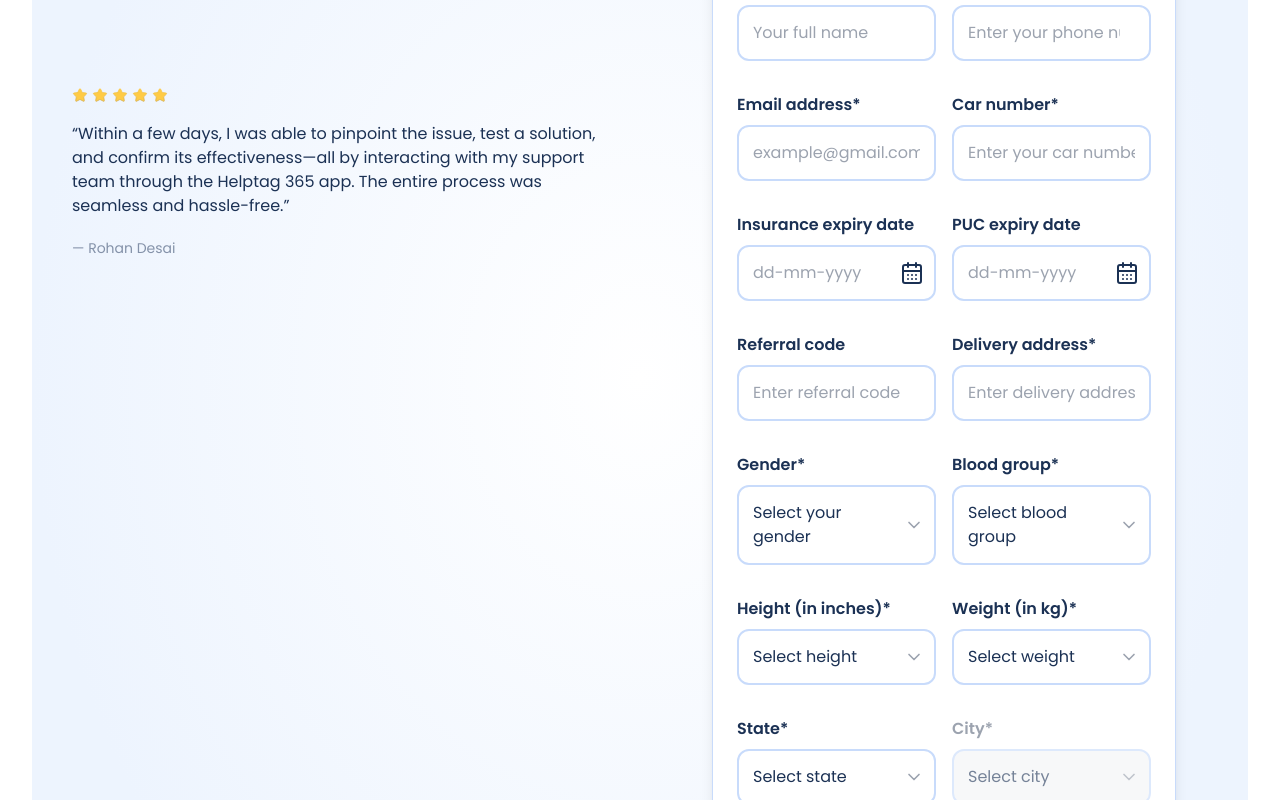
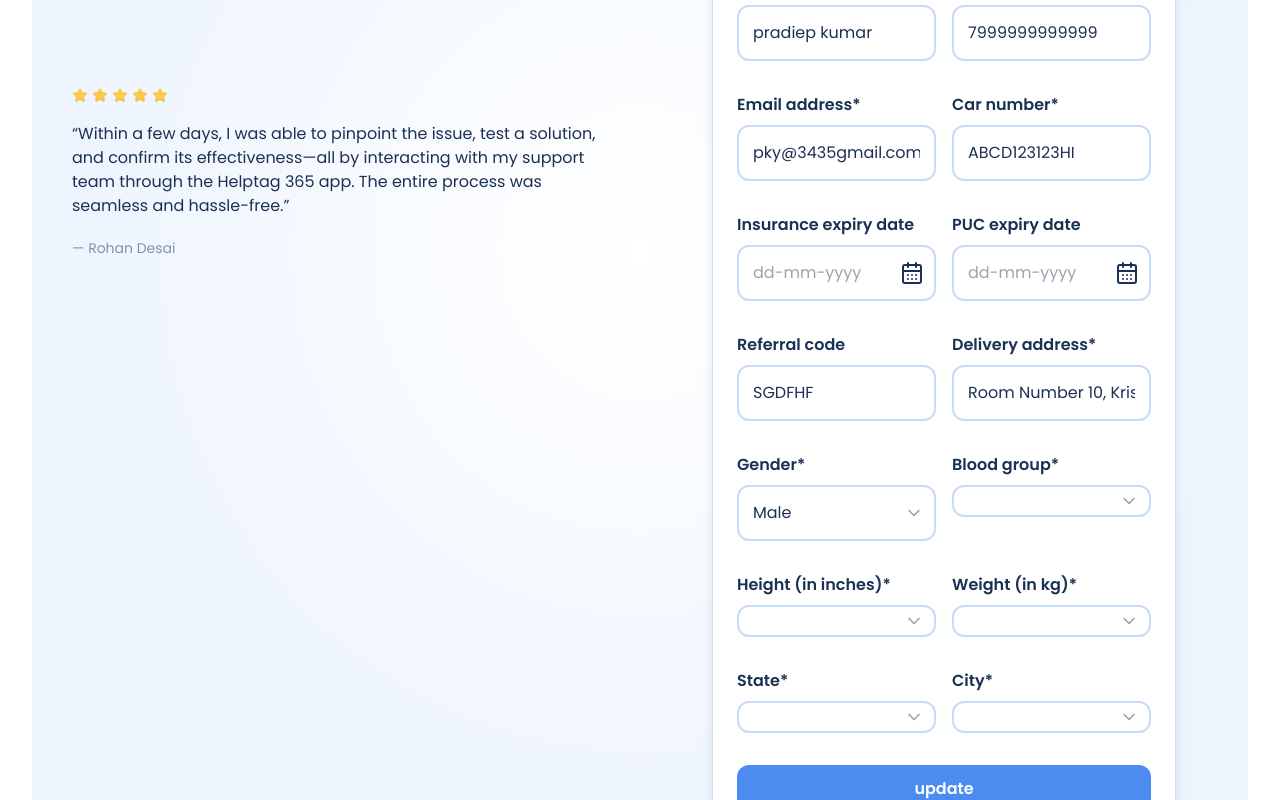
Before and after one commit to ashish739293/HelpTag365_code_v1.0.0, a React (Vite) app: page /profile in a window 1280 px wide. Shown: the part 380-1180 px from the top of the page. Built offline with nearby package versions, Linux system fonts and the light colour scheme.

Commit message:
"some changes"

```diff
--- a/src/components/Header/NavbarButtons.jsx
+++ b/src/components/Header/NavbarButtons.jsx
@@ -10,7 +10,7 @@ import { TrialButton } from '../Misc/TrialButton';
 
 export function NavbarButtons() {
     const location = useLocation();
-    const isLogged = true;
+    const isLogged = false;
     // const getLinkStyles = (path) => {
     //     const baseStyles = "w-full md:w-auto p-3 px-6 bg-white text-darker text-sm font-normal rounded-xl shadow-main text-center";
     //     const activeStyles = "opacity-50 line-through";
--- a/src/pages/Active/ActiveQR.jsx
+++ b/src/pages/Active/ActiveQR.jsx
@@ -1,60 +1,16 @@
-import { useState, useEffect } from 'react';
+import { useEffect } from 'react';
 import { MoveLeft } from 'lucide-react';
-import { Link, useNavigate } from 'react-router-dom';
-import { HOME_PATH, REGISTER_PATH } from '../../../routes';
-import { HeroBgSection, Testimony, Checkbox, Input, ModularForm } from '../../../components';
-import { toast } from 'react-toastify';
+import { useNavigate } from 'react-router-dom';
+import { HOME_PATH } from '../../routes';
+import { HeroBgSection } from '../../components';
+import { Testimony } from '../../components';
+import { Input } from '../../components';
+import { ModularForm } from '../../components';
 
-const defaultFormData = {
-    phone: '',
-    password: '',
-    rememberMe: false
-}
+
 
 export function ActiveQR() {
-    const [loginFormData, setLoginFormData] = useState(defaultFormData);
     const navigate = useNavigate();
-
-    const handleChange = (e) => {
-        setLoginFormData({ ...loginFormData, [e.target.name]: e.target.value });
-    }
-
-    const handleCheckboxChange = (e) => {
-        setLoginFormData({ ...loginFormData, [e.target.name]: e.target.checked });
-    }
-
-    const handleSubmit = async (e) => {
-        e.preventDefault();
-
-        try {
-            const response = await fetch('http://localhost:8000/api/v1/login', {
-                method: 'POST',
-                headers: {
-                    'Content-Type': 'application/json'
-                },
-                body: JSON.stringify(loginFormData)
-            });
-
-            const data = await response.json();
-            if (response.ok) {
-                // Success: Save the token, show success toast, and redirect
-                toast.success(data.message || 'Login Successful!', { position: "top-right" });
-                setLoginFormData(defaultFormData);
-                setTimeout(() => {
-                    navigate('/'); // Redirect to the dashboard or any other page
-                }, 2000); // Wait 2 seconds before redirecting
-            } else {
-                // Error: Handle invalid credentials or other errors
-                // setError(data.message || 'Login failed');
-                toast.error(data.message || 'Login failed', { position: "top-right" });
-            }
-        } catch (error) {
-            //   setError('An error occurred: ' + error.message);
-            toast.error('An error occurred: ' + error.message, { position: "top-right" });
-        }
-
-        setLoginFormData(defaultFormData);
-    }
 
     useEffect(() => {
         window.scrollTo(0, 0);
@@ -70,21 +26,15 @@ export function ActiveQR() {
                             <p>Back to home</p>
                         </button>
                         <div className='flex flex-col justify-center items-start gap-4'>
-                            <h1 className='text-4xl md:text-5xl font-semibold tracking-tight text-primary-darker'>Welcome back</h1>
-                            <p className='text-md text-dimmed'>Register and Your Help Tag QR Code <br /> After Register, we will send your QR code sticker to you.</p>
-                            <p className='text-md font-medium'>Don’t have an account? <Link to={REGISTER_PATH} className='text-primary-normal cursor-pointer underline'>Register here!</Link></p>
+                            <h1 className='text-4xl md:text-5xl font-semibold tracking-tight text-primary-darker'>Active Your QR Code scanner</h1>
+                            <p className='text-md text-dimmed'>Unlock seamless interactions! Our QR code scanner brings efficiency, accuracy, and innovation to your fingertips.</p>
                         </div>
                         <Testimony wrapperClassName='text-start' startClassName='!justify-start' />
                     </div>
                     <div className='col-span-1 md:col-span-3 lg:col-span-1 xl:px-8'>
-                        <ModularForm title="Log in" description="Register and your help tag QR code." submitButtonName='Login' onSubmit={handleSubmit}>
+                        <ModularForm title="Active QR" description="Active Your QR code and Get More" submitButtonName='Activate' onSubmit={null}>
                             <div className='grid grid-cols-2 gap-x-4 gap-y-2 md:gap-y-4'>
-                                <Input wrapperClassName='col-span-2' label="Phone number" id="phone" name="phone" type="number" placeholder="+91" value={loginFormData.phone} onChange={handleChange} />
-                                <Input wrapperClassName='col-span-2' label="Password" id="password" name="password" type="password" placeholder="Enter your password" value={loginFormData.password} onChange={handleChange} />
-                                <div className='col-span-2 flex flex-col md:flex-row justify-between'>
-                                    <Checkbox wrapperClassName='col-span-2 mb-0 md:mb-2' label="Remember me" id="rememberMe" name="rememberMe" isChecked={loginFormData.rememberMe} toggleCheckbox={handleCheckboxChange} />
-                                    <p className='font-medium cursor-pointer'>Forgot your password?</p>
-                                </div>
+                                <Input wrapperClassName='col-span-2' label="Activaion code" id="code" name="code" type="text" placeholder="Enter Your Code Here" value='' onChange={null} />
                             </div>
                         </ModularForm>
                     </div>
--- a/src/pages/auth/Profile/ProfilePage.jsx
+++ b/src/pages/auth/Profile/ProfilePage.jsx
@@ -3,50 +3,29 @@ import { MoveLeft } from 'lucide-react';
 import { Link, useNavigate } from 'react-router-dom';
 import { formOptions } from '../../../constants';
 import { HOME_PATH,ACTIVE_QR } from '../../../routes';
-import { HeroBgSection, Testimony, Checkbox, Input, ModularForm, Select } from '../../../components';
-import { toast } from 'react-toastify';
+import { HeroBgSection, Testimony, Input, ModularForm, Select } from '../../../components';
 
 
 const defaultFormData = {
-    fullName: '',
-    phone: '',
-    email: '',
-    carNumber: '',
-    insuranceExpDate: '',
-    PUCExpDate: '',
-    referralCode: '',
-    deliveryAddress: '',
-    gender: '',
-    bloodGroup: '',
-    height: '',
-    weight: '',
-    state: '',
-    city: '',
-    password: '',
-    confirmPassword: '',
-    rememberMe: false
+    fullName: 'pradiep kumar',
+    phone: '7999999999999',
+    email: 'pky@3435gmail.com',
+    carNumber: 'ABCD123123HI',
+    // insuranceExpDate: '14-10-2024',
+    // PUCExpDate: '14-10-2024',
+    referralCode: 'SGDFHF',
+    deliveryAddress: 'Room Number 10, Krishna Paying Guest near BAPS hospital, Aahura Nagar Society, Adajan Gam, Adajan, Surat, Gujarat 395009',
+    gender: 'male',
+    bloodGroup: 'A+',
+    height: '50ft',
+    weight: '55kg',
+    state: 'U.P.',
+    city: 'Kanpur',
 }
 
 export function ProfilePage() {
     const [registerFormData, setRegisterFormData] = useState(defaultFormData);
-    const [errors, setErrors] = useState({
-        fullName: '',
-        phone: '',
-        email: '',
-        carNumber: '',
-        deliveryAddress: '',
-        gender: '',
-        bloodGroup: '',
-        height: '',
-        weight: '',
-        state: '',
-        city: '',
-        password: '',
-        confirmPassword: '',
-    });
     const navigate = useNavigate();
-    // const [token, setToken] = useState('');
-
 
     const handleChange = (e) => {
         const { name, value } = e.target;
@@ -57,48 +36,11 @@ export function ProfilePage() {
         }));
     }
 
-    const handleCheckboxChange = (e) => {
-        setRegisterFormData({ ...registerFormData, [e.target.name]: e.target.checked });
-    }
-
-    const handleSubmit = async (e) => {
-        e.preventDefault();
-
-        try {
-            const response = await fetch('http://localhost:8000/api/v1/register', {
-                method: 'POST',
-                headers: {
-                    'Content-Type': 'application/json'
-                },
-                body: JSON.stringify(registerFormData)
-            });
-
-            const data = await response.json();
-
-            if (response.ok) {
-                toast.success(data.message || 'Registration Successful!', { position: 'top-right' });
-                setRegisterFormData(defaultFormData);
-                setErrors({});
-                setTimeout(() => {
-                    navigate('/login');
-                }, 2000);
-            } else if (response.status === 422) {
-                setErrors(data.errors || {});
-                toast.error('Please correct the highlighted errors.', { position: 'top-right' });
-            } else {
-                toast.error(data.message || 'Registration failed.', { position: 'top-right' });
-            }
-        } catch (error) {
-            setErrors('An error occurred: ' + error.message);
-            toast.error('An error occurred: ' + error.message, { position: "top-right" });
-        }
-    }
-
     const cityOptions = useMemo(() => {
         const selectedState = formOptions.statesCitiesOptions.find(state => state.value === registerFormData.state);
         return selectedState
             ? selectedState.cities
-                .sort((a, b) => a.label.localeCompare(b.label)) // Sort by the 'label' property
+                .sort((a, b) => a.label.localeCompare(b.label))
             : [];
     }, [registerFormData.state]);
 
@@ -122,42 +64,35 @@ export function ProfilePage() {
                         <Testimony wrapperClassName='text-start' startClassName='!justify-start' />
                     </div>
                     <div className='col-span-1 md:col-span-3 lg:col-span-1 xl:px-8'>
-
-                        <ModularForm title="Welcome, pradiep kummarr" description="please active your QR code" submitButtonName='update' onSubmit={handleSubmit}>
+                        <ModularForm title="Welcome, pradiep kummarr" description="please active your QR code" submitButtonName='update' onSubmit={null}>
                         {isActiveQR ? (<Link to={ACTIVE_QR} className='w-full p-3 bg-primary-normal text-white font-semibold rounded-xl hover:bg-primary-dark transition-colors ' >Activate Your QR</Link>) : ('')}
                             <div className='grid grid-cols-2 gap-x-4 gap-y-2 md:gap-y-4'>
-                                <Input wrapperClassName='col-span-2 sm:col-span-1 md:col-span-2 lg:col-span-1' label="Full name" id="fullName" name="fullName" type="text" placeholder="Your full name" value={registerFormData.fullName} onChange={handleChange} error={errors.fullName} required="true" />
-                                <Input wrapperClassName='col-span-2 sm:col-span-1 md:col-span-2 lg:col-span-1' label="Phone number" id="phone" name="phone" type="number" placeholder="Enter your phone number" value={registerFormData.phone} onChange={handleChange} error={errors.phone} />
+                                <Input wrapperClassName='col-span-2 sm:col-span-1 md:col-span-2 lg:col-span-1' label="Full name" id="fullName" name="fullName" type="text" placeholder="Your full name" value={registerFormData.fullName} onChange={handleChange} required="true" />
+                                <Input wrapperClassName='col-span-2 sm:col-span-1 md:col-span-2 lg:col-span-1' label="Phone number" id="phone" name="phone" type="number" placeholder="Enter your phone number" value={registerFormData.phone} onChange={handleChange} />
 
-                                <Input wrapperClassName='col-span-2 sm:col-span-1 md:col-span-2 lg:col-span-1' label="Email address" id="email" name="email" type="email" placeholder="example@gmail.com" value={registerFormData.email} onChange={handleChange} error={errors.email} required="true" />
+                                <Input wrapperClassName='col-span-2 sm:col-span-1 md:col-span-2 lg:col-span-1' label="Email address" id="email" name="email" type="email" placeholder="example@gmail.com" value={registerFormData.email} onChange={handleChange} required="true" />
 
-                                <Input wrapperClassName='col-span-2 sm:col-span-1 md:col-span-2 lg:col-span-1' label="Car number" id="carNumber" name="carNumber" type="text" placeholder="Enter your car number" value={registerFormData.carNumber} onChange={handleChange} error={errors.carNumber} required="true" />
+                                <Input wrapperClassName='col-span-2 sm:col-span-1 md:col-span-2 lg:col-span-1' label="Car number" id="carNumber" name="carNumber" type="text" placeholder="Enter your car number" value={registerFormData.carNumber} onChange={handleChange} required="true" />
 
-                                <Input wrapperClassName='col-span-2 sm:col-span-1 md:col-span-2 lg:col-span-1' label="Insurance expiry date" id="insuranceExpDate" name="insuranceExpDate" type="date" placeholder="dd-mm-yyyy" value={registerFormData.insuranceExpDate} onChange={handleChange} error={errors.insuranceExpDate} />
+                                <Input wrapperClassName='col-span-2 sm:col-span-1 md:col-span-2 lg:col-span-1' label="Insurance expiry date" id="insuranceExpDate" name="insuranceExpDate" type="date" placeholder="dd-mm-yyyy" value={registerFormData.insuranceExpDate} onChange={handleChange}  />
 
-                                <Input wrapperClassName='col-span-2 sm:col-span-1 md:col-span-2 lg:col-span-1' label="PUC expiry date" id="PUCExpDate" name="PUCExpDate" type="date" placeholder="dd-mm-yyyy" value={registerFormData.PUCExpDate} onChange={handleChange} error={errors.PUCExpDate} />
+                                <Input wrapperClassName='col-span-2 sm:col-span-1 md:col-span-2 lg:col-span-1' label="PUC expiry date" id="PUCExpDate" name="PUCExpDate" type="date" placeholder="dd-mm-yyyy" value={registerFormData.PUCExpDate} onChange={handleChange} />
 
-                                <Input wrapperClassName='col-span-2 sm:col-span-1 md:col-span-2 lg:col-span-1' label="Referral code" id="referralCode" name="referralCode" type="text" placeholder="Enter referral code" value={registerFormData.referralCode} onChange={handleChange} error={errors.referralCode} />
+                                <Input wrapperClassName='col-span-2 sm:col-span-1 md:col-span-2 lg:col-span-1' label="Referral code" id="referralCode" name="referralCode" type="text" placeholder="Enter referral code" value={registerFormData.referralCode} onChange={handleChange} />
 
-                                <Input wrapperClassName='col-span-2 sm:col-span-1 md:col-span-2 lg:col-span-1' label="Delivery address" id="deliveryAddress" name="deliveryAddress" type="text" placeholder="Enter delivery address" value={registerFormData.deliveryAddress} onChange={handleChange} error={errors.deliveryAddress} required="true" />
+                                <Input wrapperClassName='col-span-2 sm:col-span-1 md:col-span-2 lg:col-span-1' label="Delivery address" id="deliveryAddress" name="deliveryAddress" type="text" placeholder="Enter delivery address" value={registerFormData.deliveryAddress} onChange={handleChange} required="true" />
 
-                                <Select wrapperClassName='col-span-2 sm:col-span-1 md:col-span-2 lg:col-span-1' label="Gender" id="gender" name="gender" options={formOptions.gender} placeholder="Select your gender" value={registerFormData.gender} onChange={handleChange} error={errors.gender} required="true" />
+                                <Select wrapperClassName='col-span-2 sm:col-span-1 md:col-span-2 lg:col-span-1' label="Gender" id="gender" name="gender" options={formOptions.gender} placeholder="Select your gender" value={registerFormData.gender} onChange={handleChange} required="true" />
 
-                                <Select wrapperClassName='col-span-2 sm:col-span-1 md:col-span-2 lg:col-span-1' label='Blood group' id="bloodGroup" name="bloodGroup" options={formOptions.bloodGroup} placeholder="Select blood group" value={registerFormData.bloodGroup} onChange={handleChange} error={errors.bloodGroup} required="true" />
+                                <Select wrapperClassName='col-span-2 sm:col-span-1 md:col-span-2 lg:col-span-1' label='Blood group' id="bloodGroup" name="bloodGroup" options={formOptions.bloodGroup} placeholder="Select blood group" value={registerFormData.bloodGroup} onChange={handleChange} required="true" />
 
-                                <Select wrapperClassName='col-span-2 sm:col-span-1 md:col-span-2 lg:col-span-1' label='Height (in inches)' id="height" name="height" options={formOptions.height} placeholder="Select height" value={registerFormData.height} onChange={handleChange} error={errors.height} required="true" />
+                                <Select wrapperClassName='col-span-2 sm:col-span-1 md:col-span-2 lg:col-span-1' label='Height (in inches)' id="height" name="height" options={formOptions.height} placeholder="Select height" value={registerFormData.height} onChange={handleChange} required="true" />
 
-                                <Select wrapperClassName='col-span-2 sm:col-span-1 md:col-span-2 lg:col-span-1' label='Weight (in kg)' id="weight" name="weight" options={formOptions.weight} placeholder="Select weight" value={registerFormData.weight} onChange={handleChange} error={errors.weight} required="true" />
+                                <Select wrapperClassName='col-span-2 sm:col-span-1 md:col-span-2 lg:col-span-1' label='Weight (in kg)' id="weight" name="weight" options={formOptions.weight} placeholder="Select weight" value={registerFormData.weight} onChange={handleChange} required="true" />
 
-                                <Select wrapperClassName='col-span-2 sm:col-span-1 md:col-span-2 lg:col-span-1' label='State' id="state" name="state" options={formOptions.statesCitiesOptions} placeholder="Select state" value={registerFormData.state} onChange={handleChange} search error={errors.state} required="true" />
+                                <Select wrapperClassName='col-span-2 sm:col-span-1 md:col-span-2 lg:col-span-1' label='State' id="state" name="state" options={formOptions.statesCitiesOptions} placeholder="Select state" value={registerFormData.state} onChange={handleChange} search required="true" />
 
-                                <Select wrapperClassName='col-span-2 sm:col-span-1 md:col-span-2 lg:col-span-1' label='City' id="city" name="city" options={cityOptions} placeholder="Select city" value={registerFormData.city} onChange={handleChange} disabled={!registerFormData.state} search error={errors.city} required="true" />
-
-                                <Input wrapperClassName='col-span-2 sm:col-span-1 md:col-span-2 lg:col-span-1' label="Password" id="password" name="password" type="password" placeholder="Enter password" value={registerFormData.password} onChange={handleChange} error={errors.password} required="true" />
-
-                                <Input wrapperClassName='col-span-2 sm:col-span-1 md:col-span-2 lg:col-span-1' label="Confirm password" id="confirmPassword" name="confirmPassword" type="password" placeholder="Confirm your password" value={registerFormData.password} onChange={handleChange} error={errors.confirmPassword} required="true" />
-
-                                <Checkbox wrapperClassName='col-span-2' label="I agree to the terms & conditions." id="terms" name="terms" isChecked={registerFormData.terms} toggleCheckbox={handleCheckboxChange} />
+                                <Select wrapperClassName='col-span-2 sm:col-span-1 md:col-span-2 lg:col-span-1' label='City' id="city" name="city" options={cityOptions} placeholder="Select city" value={registerFormData.city} onChange={handleChange} disabled={!registerFormData.state} search required="true" />
                             </div>
                         </ModularForm>
                     </div>
```
